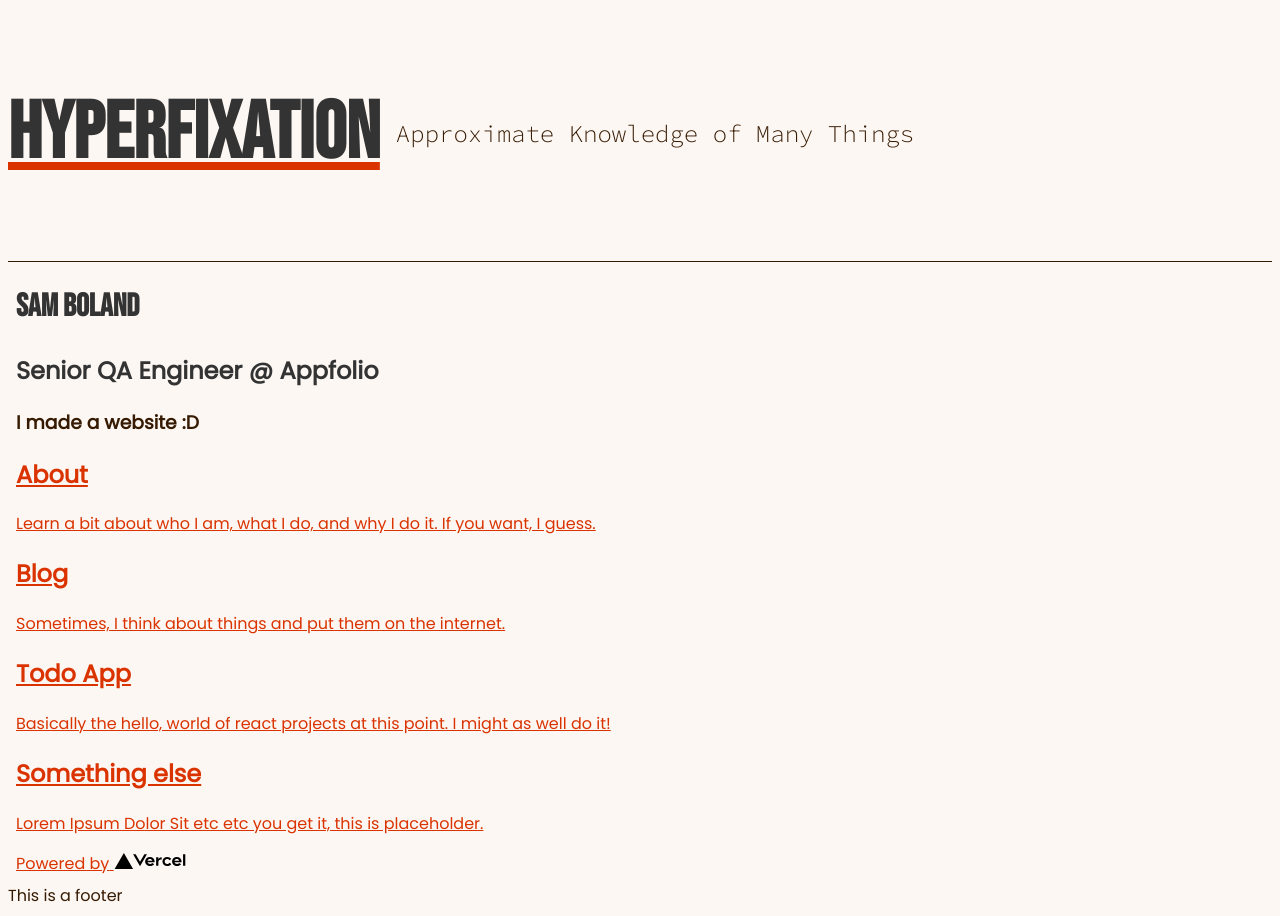
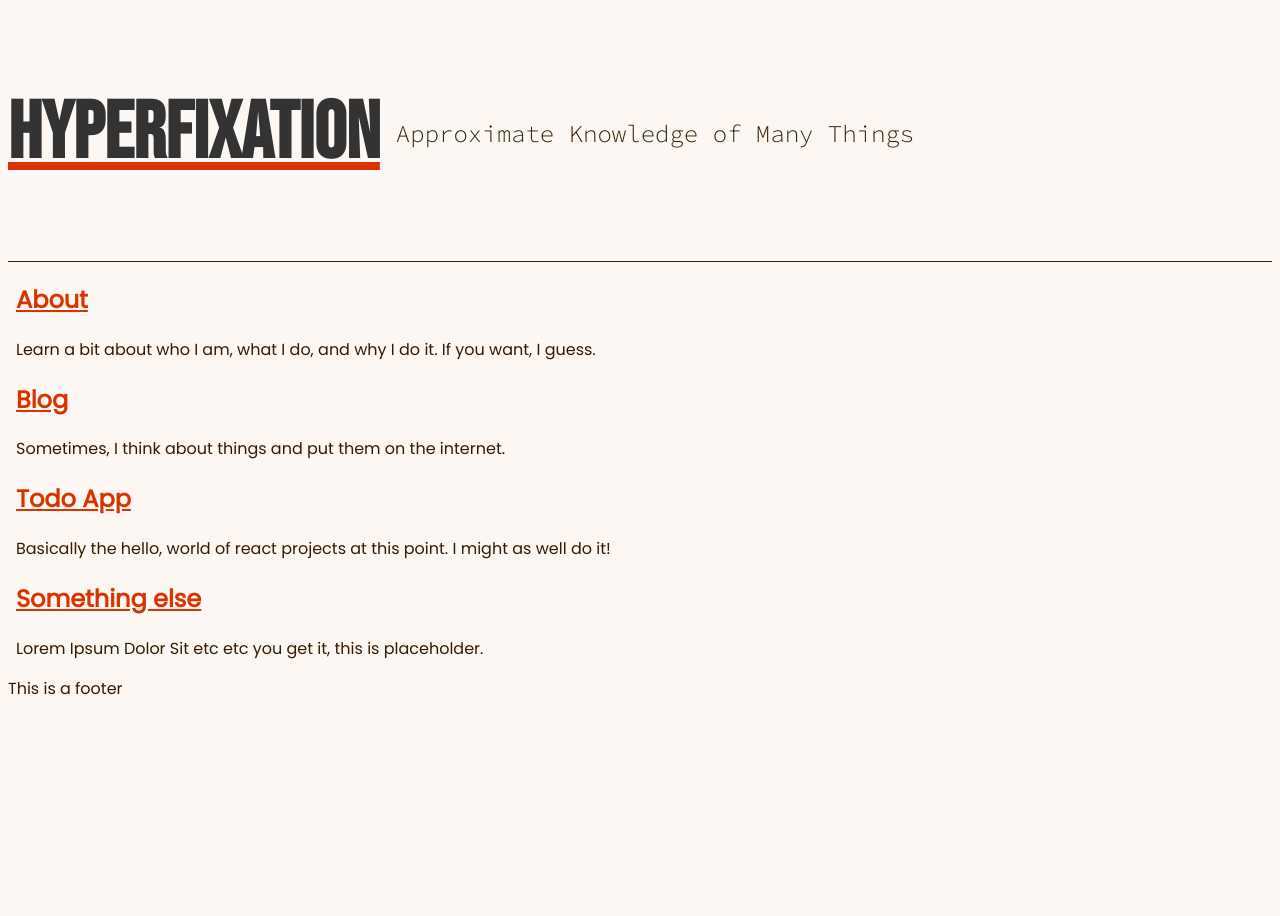
Before and after one commit to samuelboland/Hyperfixations, a Next.js app: page / in a window 1280 px wide. After the commit the page ends 800 px from the top, so only its background shows below. Built offline with nearby package versions, Linux system fonts and the light colour scheme.

Commit message:
Adjusting index page styling. Needs more work.

```diff
--- a/pages/index.js
+++ b/pages/index.js
@@ -1,4 +1,3 @@
-import Image from 'next/image';
 import Link from 'next/link';
 import React from 'react';
 
@@ -6,59 +5,42 @@ export default function Home() {
     return (
         <div>
             <main>
-                <h1>Sam Boland</h1>
-                <h2> Senior QA Engineer @ Appfolio</h2>
-                <h3> I made a website :D</h3>
-
                 <div>
                     <Link href="/about">
                         <a>
                             <h2>About</h2>
-                            <p>
-                                Learn a bit about who I am, what I do, and why I do it. If you want,
-                                I guess.
-                            </p>
                         </a>
                     </Link>
+                    <p>
+                        Learn a bit about who I am, what I do, and why I do it. If you want, I
+                        guess.
+                    </p>
 
                     <Link href="/blog/blogIndex">
                         <a>
                             <h2>Blog </h2>
-                            <p>Sometimes, I think about things and put them on the internet.</p>
                         </a>
                     </Link>
+                    <p>Sometimes, I think about things and put them on the internet.</p>
 
                     <Link href="/">
                         <a>
                             <h2>Todo App </h2>
-                            <p>
-                                Basically the hello, world of react projects at this point. I might
-                                as well do it!
-                            </p>
                         </a>
                     </Link>
+                    <p>
+                        Basically the hello, world of react projects at this point. I might as well
+                        do it!
+                    </p>
 
                     <Link href="/">
                         <a>
                             <h2>Something else</h2>
-                            <p>Lorem Ipsum Dolor Sit etc etc you get it, this is placeholder.</p>
                         </a>
                     </Link>
+                    <p>Lorem Ipsum Dolor Sit etc etc you get it, this is placeholder.</p>
                 </div>
             </main>
-
-            <footer>
-                <a
-                    href="https://vercel.com?utm_source=create-next-app&utm_medium=default-template&utm_campaign=create-next-app"
-                    target="_blank"
-                    rel="noopener noreferrer"
-                >
-                    Powered by{' '}
-                    <span>
-                        <Image src="/vercel.svg" alt="Vercel Logo" width={72} height={16} />
-                    </span>
-                </a>
-            </footer>
         </div>
     );
 }
```
